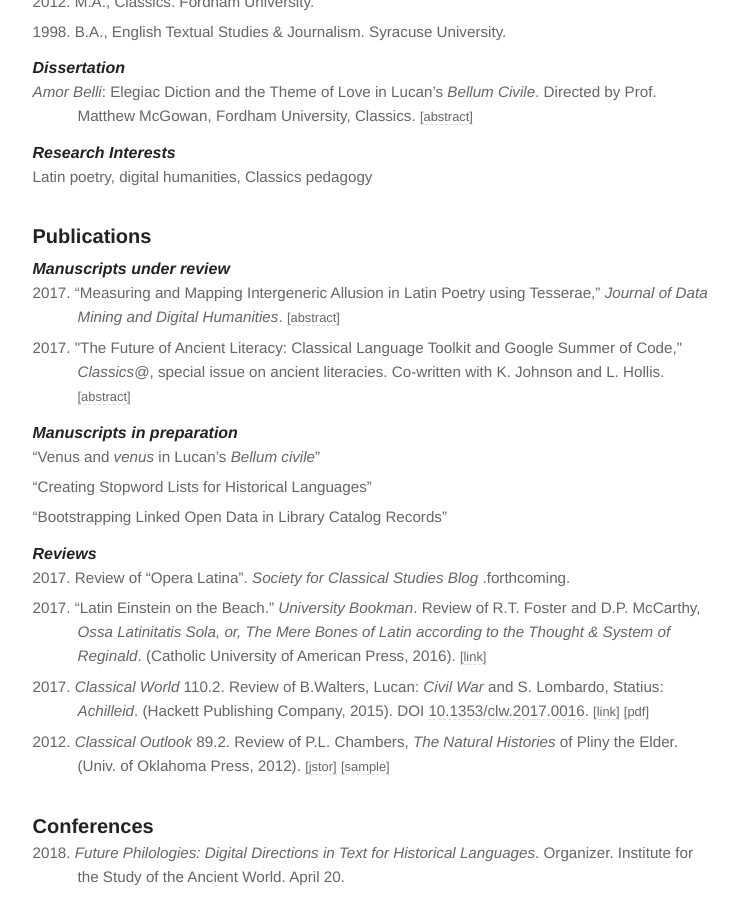
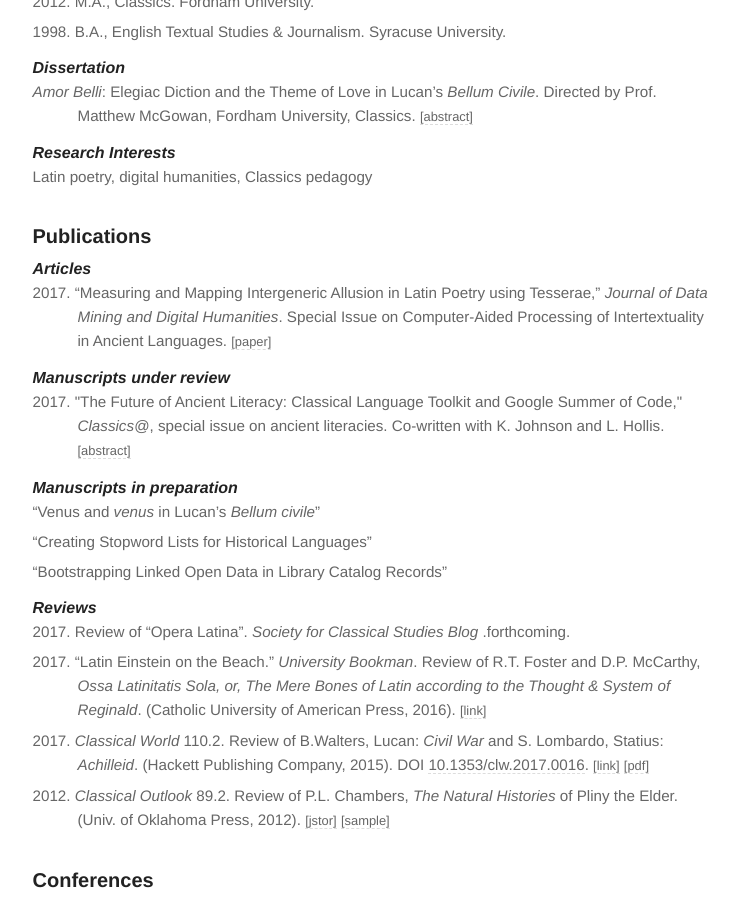
Before and after one commit to diyclassics/diyclassics.github.io, a Jekyll site: the page built from cv.md, in a window 1280 px wide and 900 px high, scrolled down 592 px. Shown: the whole window, without its empty margins (265-1004 px from the left). Built offline with Jekyll 4.4.1, drawn with Linux system fonts in a browser that asks for light colours.

Commit message:
Add article

```diff
--- a/cv.md
+++ b/cv.md
@@ -35,9 +35,12 @@
 
 ### Publications
 
+#### Articles
+
+- 2017\. "Measuring and Mapping Intergeneric Allusion in Latin Poetry using Tesserae," *Journal of Data Mining and Digital Humanities*. Special Issue on Computer-Aided Processing of Intertextuality in Ancient Languages. [[paper]](http://jdmdh.episciences.org/paper/view?id=3813){:.cv-link}
+
 #### Manuscripts under review
 
-- 2017\. "Measuring and Mapping Intergeneric Allusion in Latin Poetry using Tesserae," *Journal of Data Mining and Digital Humanities*. [[abstract]](../measuring-and-mapping){:.cv-link}
 - 2017\. &quot;The Future of Ancient Literacy: Classical Language Toolkit and Google Summer of Code,&quot; *Classics@*, special issue on ancient literacies. Co-written with K. Johnson and L. Hollis. [[abstract]](../future-of-ancient-literacy){:.cv-link}
 
 #### Manuscripts in preparation
```
